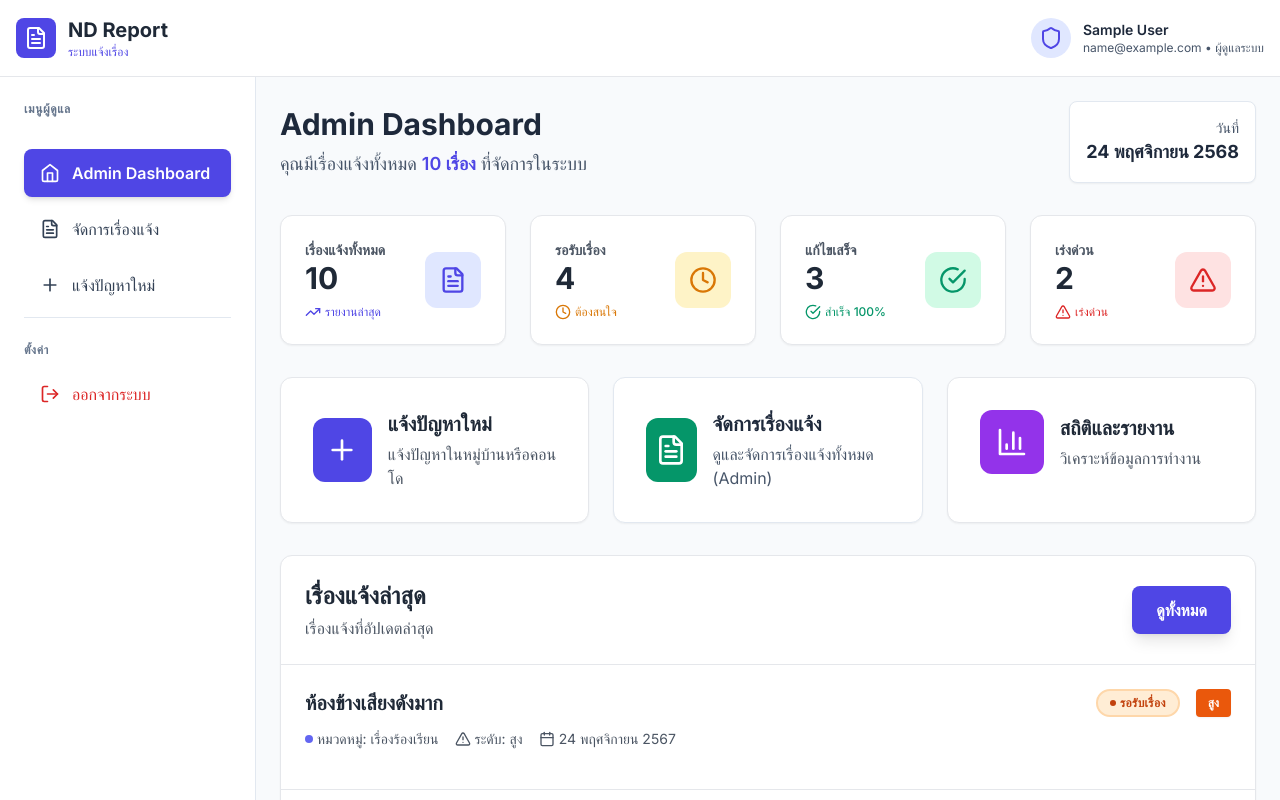
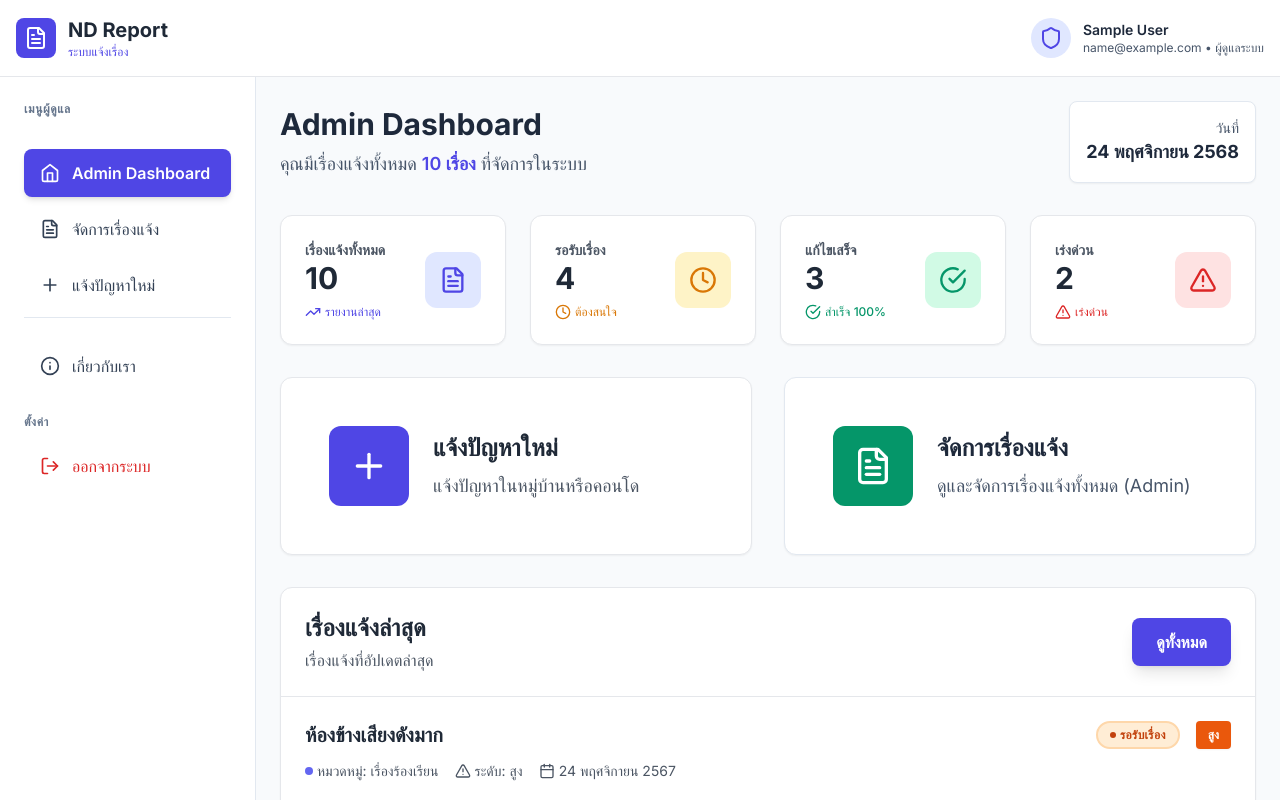
Before and after one commit to pattanadol/ND-report-system, a Next.js app: page /dashboard in a window 1280 px wide. Shown: the top 800 px of the page. Built offline with nearby package versions, Linux system fonts and the light colour scheme; sample sign-in values are in the browser's storage.

Commit message:
แก้นิดนึง เก็บรายละเอียด

```diff
--- a/src/app/dashboard/about/page.js
+++ b/src/app/dashboard/about/page.js
@@ -1,7 +1,34 @@
 'use client'
+import { useEffect } from 'react'
+import { useRouter } from 'next/navigation'
 import { Mail, Phone, MapPin, Award, Calendar, Target } from 'lucide-react'
+import { useAuth } from '../../../utils/authContext'
 
 export default function AboutPage() {
+  const { user, loading } = useAuth()
+  const router = useRouter()
+
+  // ตรวจสอบการ login
+  useEffect(() => {
+    if (!loading && !user) {
+      router.push('/login')
+    }
+  }, [user, loading, router])
+
+  // แสดง loading ขณะตรวจสอบ authentication
+  if (loading) {
+    return (
+      <div className="flex items-center justify-center min-h-screen">
+        <div className="text-center">
+          <div className="animate-spin rounded-full h-32 w-32 border-b-2 border-blue-600 mx-auto"></div>
+          <p className="mt-4 text-gray-600">กำลังโหลด...</p>
+        </div>
+      </div>
+    )
+  }
+
+  // ถ้ายังไม่ได้ login
+  if (!user) return null
   const teamMembers = [
     {
       id: 1,
--- a/src/app/dashboard/layout.js
+++ b/src/app/dashboard/layout.js
@@ -15,7 +15,8 @@ import {
   AlertTriangle,
   Search,
   Bell,
-  Shield
+  Shield,
+  Info
 } from 'lucide-react'
 import { useAuth } from '../../utils/authContext'
 
@@ -154,6 +155,15 @@ export default function DashboardLayout({ children }) {
             )}
 
             <div className="border-t border-slate-200 pt-6 mt-6">
+              <Link href="/dashboard/about" className={`flex items-center space-x-3 px-4 py-3 rounded-lg transition-all duration-200 mb-6 ${
+                pathname === '/dashboard/about'
+                  ? 'text-white bg-indigo-600 shadow-md'
+                  : 'text-slate-700 hover:bg-blue-50 hover:text-blue-700'
+              }`}>
+                <Info className="w-5 h-5" />
+                <span className="font-medium">เกี่ยวกับเรา</span>
+              </Link>
+
               <h3 className="text-xs font-bold text-slate-500 uppercase tracking-wider mb-3">ตั้งค่า</h3>
 
               <button
--- a/src/app/dashboard/page.js
+++ b/src/app/dashboard/page.js
@@ -164,42 +164,30 @@ export default function DashboardPage() {
         </div>
 
         {/* Quick Actions */}
-        <div className="grid grid-cols-1 lg:grid-cols-3 gap-6 mb-8">
-          <Link href="/dashboard/create" className="group bg-white border border-gray-200 rounded-xl p-8 shadow-sm hover:shadow-lg hover:border-indigo-300 transition-all duration-200">
-            <div className="flex items-center space-x-4">
-              <div className="w-16 h-16 bg-indigo-600 rounded-xl flex items-center justify-center group-hover:scale-110 transition-transform">
-                <Plus className="w-8 h-8 text-white" />
+        <div className="grid grid-cols-1 lg:grid-cols-2 gap-8 mb-8 max-w-6xl mx-auto">
+          <Link href="/dashboard/create" className="group bg-white border border-gray-200 rounded-xl p-12 shadow-sm hover:shadow-lg hover:border-indigo-300 transition-all duration-200">
+            <div className="flex items-center space-x-6">
+              <div className="w-20 h-20 bg-indigo-600 rounded-xl flex items-center justify-center group-hover:scale-110 transition-transform">
+                <Plus className="w-10 h-10 text-white" />
               </div>
               <div>
-                <h3 className="text-xl font-bold text-gray-800 mb-1">แจ้งปัญหาใหม่</h3>
-                <p className="text-gray-600">แจ้งปัญหาในหมู่บ้านหรือคอนโด</p>
+                <h3 className="text-2xl font-bold text-gray-800 mb-2">แจ้งปัญหาใหม่</h3>
+                <p className="text-gray-600 text-lg">แจ้งปัญหาในหมู่บ้านหรือคอนโด</p>
               </div>
             </div>
           </Link>
 
-          <Link href="/dashboard/reports" className="group bg-white border border-slate-200 rounded-xl p-8 shadow-sm hover:shadow-lg hover:border-emerald-300 transition-all duration-200">
-            <div className="flex items-center space-x-4">
-              <div className="w-16 h-16 bg-emerald-600 rounded-xl flex items-center justify-center group-hover:scale-110 transition-transform">
-                <FileText className="w-8 h-8 text-white" />
+          <Link href="/dashboard/reports" className="group bg-white border border-slate-200 rounded-xl p-12 shadow-sm hover:shadow-lg hover:border-emerald-300 transition-all duration-200">
+            <div className="flex items-center space-x-6">
+              <div className="w-20 h-20 bg-emerald-600 rounded-xl flex items-center justify-center group-hover:scale-110 transition-transform">
+                <FileText className="w-10 h-10 text-white" />
               </div>
               <div>
-                <h3 className="text-xl font-bold text-slate-800 mb-1">จัดการเรื่องแจ้ง</h3>
-                <p className="text-slate-600">ดูและจัดการเรื่องแจ้งทั้งหมด (Admin)</p>
+                <h3 className="text-2xl font-bold text-slate-800 mb-2">จัดการเรื่องแจ้ง</h3>
+                <p className="text-slate-600 text-lg">ดูและจัดการเรื่องแจ้งทั้งหมด (Admin)</p>
               </div>
             </div>
           </Link>
-
-          <div className="group bg-white border border-gray-200 rounded-xl p-8 shadow-sm">
-            <div className="flex items-center space-x-4">
-              <div className="w-16 h-16 bg-purple-600 rounded-xl flex items-center justify-center">
-                <BarChart3 className="w-8 h-8 text-white" />
-              </div>
-              <div>
-                <h3 className="text-xl font-bold text-gray-800 mb-1">สถิติและรายงาน</h3>
-                <p className="text-gray-600">วิเคราะห์ข้อมูลการทำงาน</p>
-              </div>
-            </div>
-          </div>
         </div>
 
         {/* Recent Reports */}
--- a/src/app/dashboard/reports/page.js
+++ b/src/app/dashboard/reports/page.js
@@ -26,8 +26,7 @@ const statusOptions = [
   { value: '', label: 'ทุกสถานะ' },
   { value: 'รอรับเรื่อง', label: 'รอรับเรื่อง' },
   { value: 'กำลังดำเนินการ', label: 'กำลังดำเนินการ' },
-  { value: 'แก้ไขเสร็จ', label: 'แก้ไขเสร็จ' },
-  { value: 'รอตรวจสอบ', label: 'รอตรวจสอบ' }
+  { value: 'แก้ไขเสร็จ', label: 'แก้ไขเสร็จ' }
 ]
 
 const priorityOptions = [
--- a/src/app/dashboard/user/page.js
+++ b/src/app/dashboard/user/page.js
@@ -130,12 +130,9 @@ export default function UserDashboardPage() {
                 คุณมีเรื่องแจ้ง <span className="font-semibold text-indigo-600">{stats.total} เรื่อง</span> ทั้งหมด
               </p>
             </div>
-            <div className="flex items-center bg-gradient-to-r from-indigo-50 to-blue-50 rounded-xl p-6 shadow-sm border border-indigo-100">
-              <div className="text-right">
-                <div className="text-sm font-medium text-indigo-600 mb-1">วันที่</div>
-                <div className="text-xl font-bold text-indigo-800">{formatDate(new Date())}</div>
-                <div className="text-xs text-indigo-500 mt-1">ระบบแจ้งปัญหา ND</div>
-              </div>
+            <div className="text-right bg-white rounded-lg p-4 shadow-sm border border-slate-200">
+              <div className="text-sm font-medium text-slate-600">วันที่</div>
+              <div className="text-lg font-bold text-slate-800">{formatDate(new Date())}</div>
             </div>
           </div>
         </div>
@@ -207,31 +204,19 @@ export default function UserDashboardPage() {
           </div>
         </div>
 
-        {/* Quick Actions */}
-        <div className="grid grid-cols-1 md:grid-cols-2 gap-6 mb-8">
-          <Link href="/dashboard/create" className="group bg-white border border-gray-200 rounded-xl p-8 shadow-sm hover:shadow-lg transition-all duration-300">
-            <div className="flex items-center space-x-4">
-              <div className="w-16 h-16 bg-indigo-600 rounded-xl flex items-center justify-center group-hover:scale-110 transition-transform">
-                <Plus className="w-8 h-8 text-white" />
+        {/* Quick Action */}
+        <div className="mb-8 max-w-4xl mx-auto">
+          <Link href="/dashboard/create" className="group bg-white border border-gray-200 rounded-xl p-12 shadow-sm hover:shadow-lg transition-all duration-300 block">
+            <div className="flex items-center justify-center space-x-6">
+              <div className="w-20 h-20 bg-indigo-600 rounded-xl flex items-center justify-center group-hover:scale-110 transition-transform">
+                <Plus className="w-10 h-10 text-white" />
               </div>
-              <div>
-                <h3 className="text-xl font-bold text-gray-800 mb-1">แจ้งปัญหาใหม่</h3>
-                <p className="text-gray-600">แจ้งปัญหาหรือข้อร้องเรียนใหม่</p>
+              <div className="text-center">
+                <h3 className="text-2xl font-bold text-gray-800 mb-2">แจ้งปัญหาใหม่</h3>
+                <p className="text-gray-600 text-lg">แจ้งปัญหาหรือข้อร้องเรียนใหม่ในหมู่บ้าน/คอนโด</p>
               </div>
             </div>
           </Link>
-
-          <div className="group bg-white border border-gray-200 rounded-xl p-8 shadow-sm">
-            <div className="flex items-center space-x-4">
-              <div className="w-16 h-16 bg-emerald-600 rounded-xl flex items-center justify-center">
-                <BarChart3 className="w-8 h-8 text-white" />
-              </div>
-              <div>
-                <h3 className="text-xl font-bold text-gray-800 mb-1">สถิติของฉัน</h3>
-                <p className="text-gray-600">ดูสถิติการแจ้งปัญหาของคุณ</p>
-              </div>
-            </div>
-          </div>
         </div>
 
         {/* My Reports */}
--- a/src/utils/reportsContext.js
+++ b/src/utils/reportsContext.js
@@ -122,7 +122,7 @@ const initialReports = [
     title: 'ไฟที่ลานจอดรถมืด',
     description: 'ไฟฟ้าที่ลานจอดรถดับหลายดวง เมื่อเย็นมืดมาก ไม่ปลอดภัยสำหรับผู้สัญจร',
     category: 'ปัญหาไฟฟ้า',
-    status: 'รอตรวจสอบ',
+    status: 'กำลังดำเนินการ',
     priority: 'ปานกลาง',
     date: '2024-11-21',
     createdBy: 'วิชัย รักรถ',
```
Also changed, not shown: 1 other file (tests, documents, lock files or other folders).
